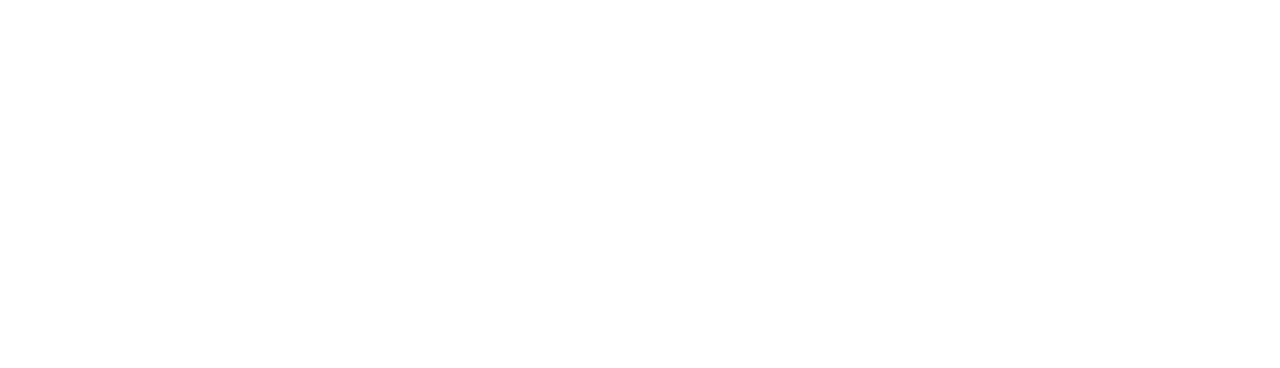
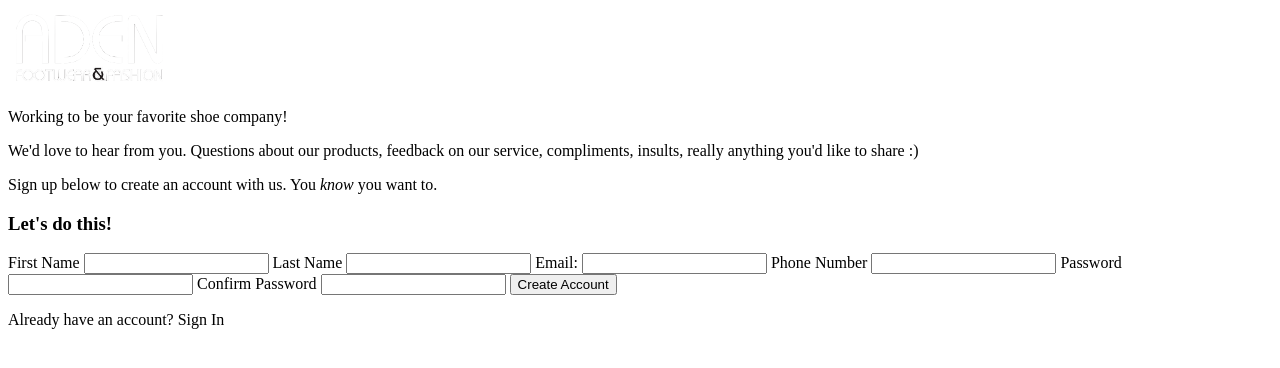
Before and after one commit to skothar3/sign-up-form, a plain HTML site: page index.html in a window 1280 px wide. Drawn offline with Linux system fonts and the light colour scheme.

Commit message:
Add scaffolding structure to document: background section, main section, header and form divs; add input elements to form

```diff
--- a/index.html
+++ b/index.html
@@ -5,10 +5,40 @@
   <title></title>
   <link rel="stylesheet" href="style.css">
 </head>
-<body>
-  <form action="./">
+  <body>
+    <section id="background-container">
+      <div id="logo-container">
+	<img src="images/ADEN_BagNameplateBoxBWNoBkgrd.png" alt="Aden Footwear Logo in black/white" height="80px">
+	<p>Working to be your favorite shoe company!</p>
+      </div>
+    </section>
 
+    <main>
+      <header>
+	<p>We'd love to hear from you. Questions about our products, feedback on our service, compliments, insults, really anything you'd like to share :)</p>
 
-  </form>
-</body>
+	<p>Sign up below to create an account with us. You <em>know</em> you want to.</p>
+      </header>
+      <div id="form-container">
+	<h3>Let's do this!</h3>
+	<form action="./">
+	  <label for="first-name">First Name</label>
+	  <input id="first-name" type="text" name="first-name">
+	  <label for="last-name">Last Name</label>
+	  <input id="last-name" type="text" name="last-name">
+	  <label for="email">Email:</label>
+	  <input id="email" type="email" name="email">
+	  <label for="phone">Phone Number</label>
+	  <input id="phone" type="tel" name="phone">
+	  <label for="password1">Password</label>
+	  <input id="password1" type="password" name="password1">
+	  <label for="password2">Confirm Password</label>
+	  <input id="password2" type="password" name="password2">
+
+	  <button type="submit">Create Account</button>
+	</form>
+      </div>
+      <p>Already have an account? <span id="sign-in">Sign In</span></p>
+    </main>
+  </body>
 </html>
```
